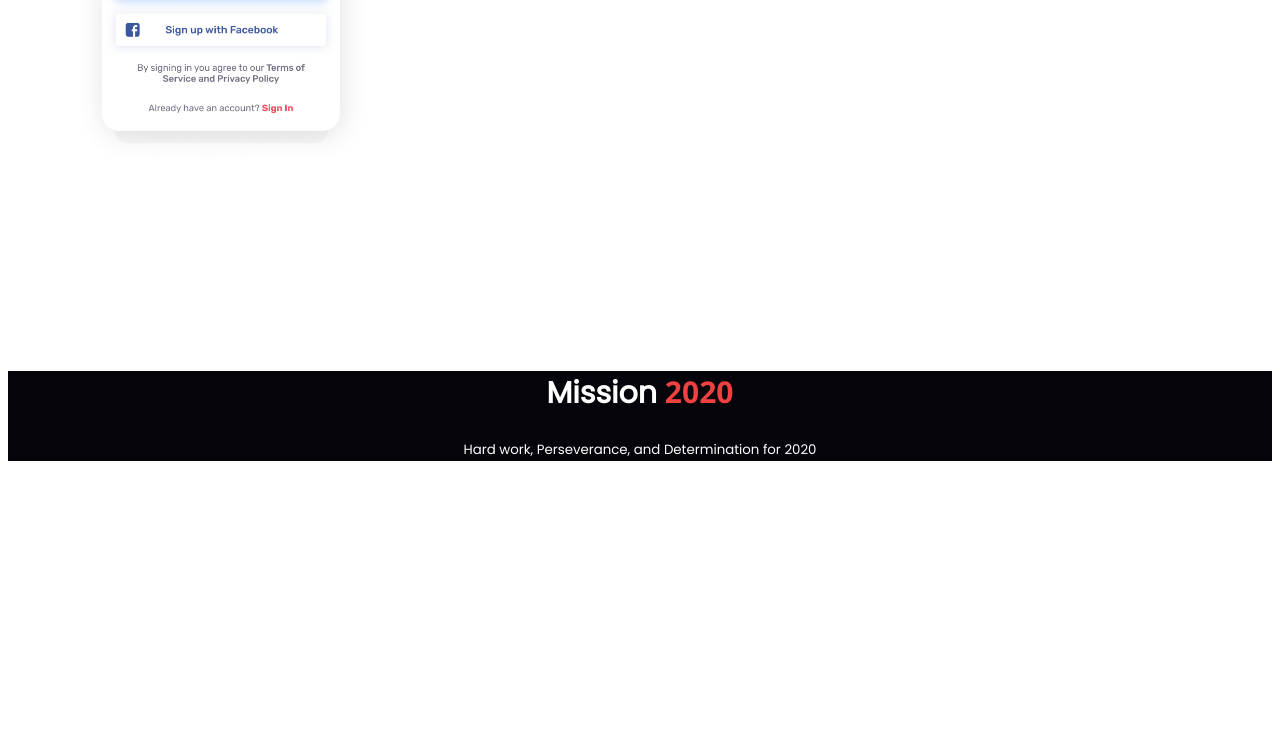
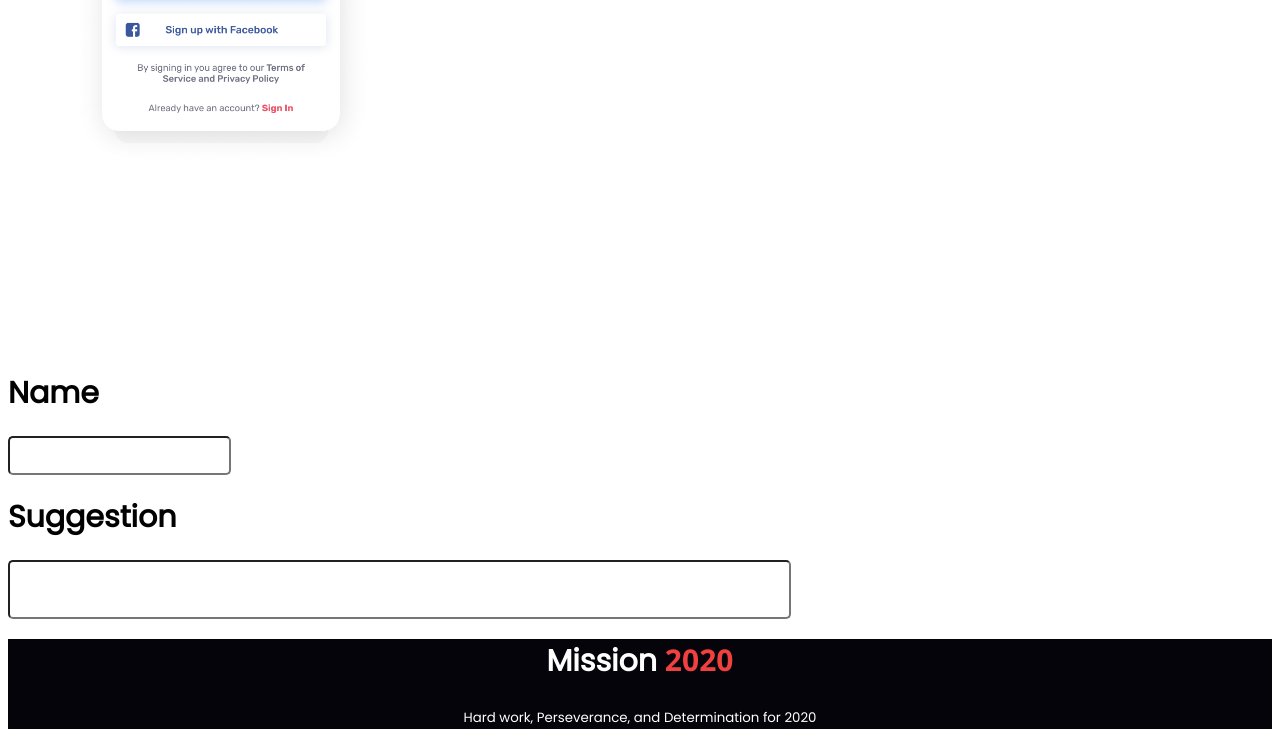
Before and after one commit to tafhimul365/assignment-web, a plain HTML site: page index.html in a window 1280 px wide. Shown: the part 2365-3102 px from the top of the page. Before the commit the page ends 2834 px from the top, so only its background shows below. Drawn offline with Linux system fonts and the light colour scheme.

Commit message:
third-commit

```diff
--- a/index.html
+++ b/index.html
@@ -153,12 +153,17 @@
 
     </section>
     <br><br><br><br><br><br><br>
+    <h1>Name</h1>
+    <input type="text" name="" id="">
+    <h1>Suggestion</h1>
+    <input type="text" class="blank">
     <footer>
         <h1>Mission <span class="f-font red-color">2020</span></h1>
         <small>Hard work, Perseverance, and Determination for 2020</small>
     </footer>
 
 
+
 </body>
 
 </html>
--- a/style.css
+++ b/style.css
@@ -85,3 +85,14 @@ footer{
 .red-color{
         color: rgb(240, 64, 64);
 }
+input{
+    padding: 10px 20px;
+    border-radius: 5px;
+    font-weight: 700;
+
+
+}
+.blank{
+    padding: 20px 300px;
+    border-radius: 5px;
+}
```
